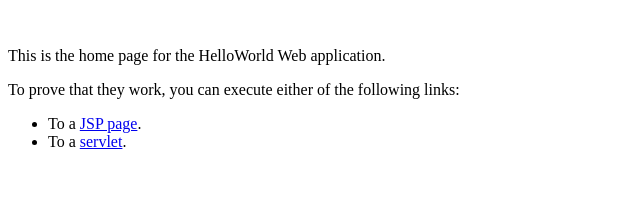
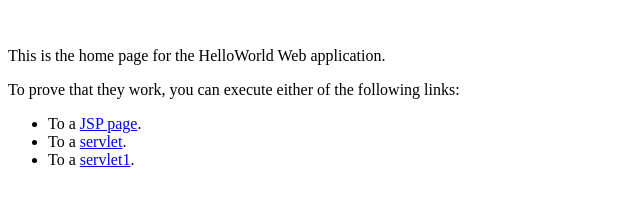
Before and after one commit to vimal115/test1, a plain HTML site: page index.html in a window 1280 px wide. Shown: the part 59-262 px from the top of the page, without its empty margins (0-640 px from the left). Drawn offline with Linux system fonts and the light colour scheme.

Commit message:
changes are made

```diff
--- a/index.html
+++ b/index.html
@@ -20,6 +20,7 @@
     <ul>
       <li>To a <a href="hello.jsp">JSP page</a>.
       <li>To a <a href="hello">servlet</a>.
+         <li>To a <a href="hello12">servlet1</a>.
     </ul>
 
   </body>
```
Also changed, not shown: 1 other file.
